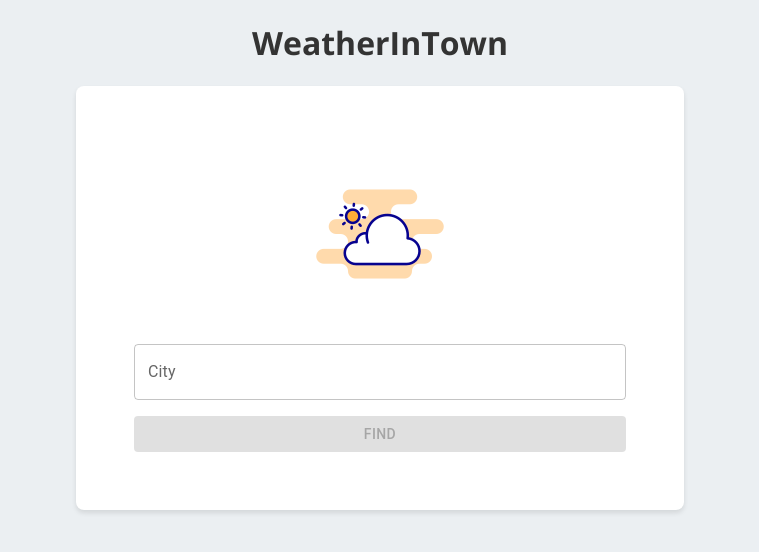
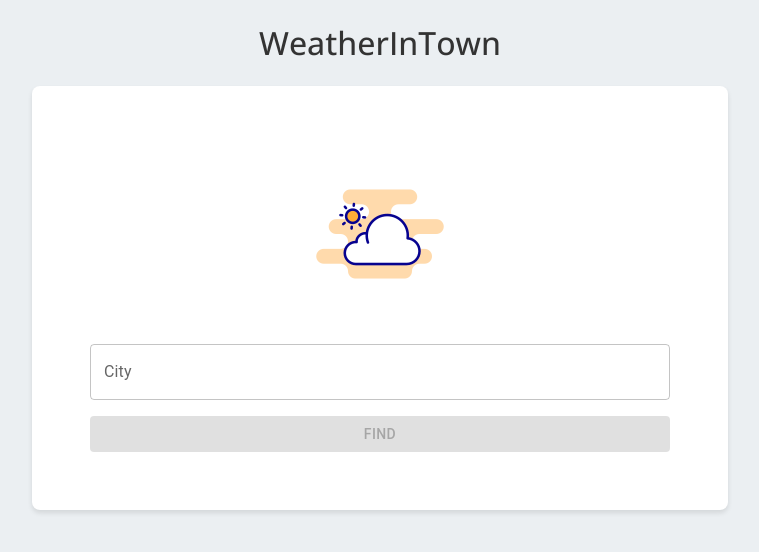
Before and after one commit to joanithagomez/weather, a React (Create React App) app: page / in a window 1280 px wide. Shown: the top 552 px of the page, without its empty margins (260-1019 px from the left). Built offline with nearby package versions, Linux system fonts and the light colour scheme; no server answers.

Commit message:
Optimize and css updates

```diff
--- a/public/index.html
+++ b/public/index.html
@@ -31,6 +31,9 @@
   </head>
   <body>
     <noscript>You need to enable JavaScript to run this app.</noscript>
+    <header class="app-header">
+      <h1>WeatherInTown</h1>
+    </header>
     <div id="root"></div>
     <!--
       This HTML file is a template.
--- a/src/App.js
+++ b/src/App.js
@@ -16,9 +16,6 @@ function App() {
 
   return (
     <div className="app">
-      <header className="app-header">
-        <h1>WeatherInTown</h1>
-      </header>
       <main>
         <div className="box">
 
--- a/src/Temperature/Temperature.css
+++ b/src/Temperature/Temperature.css
@@ -1,9 +1,7 @@
-.weather-icon {
-  height: 100px;
-}
-h2 {
+
+h2.temperature {
   margin: 0;
-  font-size: 3em;
+  font-size: 2em;
   .unit {
     font-size: 0.8em;
   }
@@ -22,3 +20,14 @@ h2 {
 .info {
   margin-top: 0;
 }
+
+@media screen and (min-width: 600px) {
+  h2.temperature {
+    font-size: 3em;
+  }
+  .divider {
+    height: 32px;
+    width: 6px;
+  }
+
+}
--- a/src/Temperature/Temperature.js
+++ b/src/Temperature/Temperature.js
@@ -9,7 +9,7 @@ export function Temperature({tempF, tempC, icon, description, city, localTime})
         <div>
             <img src={icon} alt={description} className="weather-icon"/>
 
-            <h2>{ tempC } <span className="unit">&deg;C</span> <span className="divider"></span> { tempF } <span className='unit'>&deg;F</span></h2>
+            <h2 className='temperature'>{ tempC } <span className="unit">&deg;C</span> <span className="divider"></span> { tempF } <span className='unit'>&deg;F</span></h2>
             <p className="capitalize my-0">{ description }</p>
             <p className='info'><AccessTimeOutlinedIcon fontSize="small" className="icon"/>{ localTime }</p>
             <p className='info'><LocationOnOutlined fontSize="small" className="icon"/>{city}</p>
--- a/src/styles/App.css
+++ b/src/styles/App.css
@@ -1,12 +1,5 @@
 @import './variables.css';
 
-.app {
-  text-align: center;
-  font-family: 'Open Sans', sans-serif;
-  min-height: 100vh;
-  color: var(--primary-text);
-  background-color: var(--background-color);
-}
 .box {
   border-radius: 8px;
   box-shadow: 0px 3px 5px 0px rgba(0, 0, 0, 0.1);
@@ -42,17 +35,18 @@
   justify-content: center;
   background-color: var(--header-background);
   h1 {
+    font-weight: 500;
     font-size: 1.5em;
   }
 }
 
-@media screen and (min-width: 768px) {
+@media screen and (min-width: 600px) {
  .app-header h1 {
       font-size: 2em;
   }
 
   .box {
-    width: 40%;
+    /* width: 40%; */
     max-width: 600px;
     padding: 48px;
   }
--- a/src/styles/index.css
+++ b/src/styles/index.css
@@ -1,9 +1,10 @@
 body {
+  text-align: center;
+  font-family: 'Open Sans', sans-serif;
+  color: var(--primary-text);
+  background-color: var(--background-color);
   font-size: 16px;
   margin: 0;
-  font-family: -apple-system, BlinkMacSystemFont, 'Segoe UI', 'Roboto', 'Oxygen',
-    'Ubuntu', 'Cantarell', 'Fira Sans', 'Droid Sans', 'Helvetica Neue',
-    sans-serif;
   -webkit-font-smoothing: antialiased;
   -moz-osx-font-smoothing: grayscale;
 }
```
